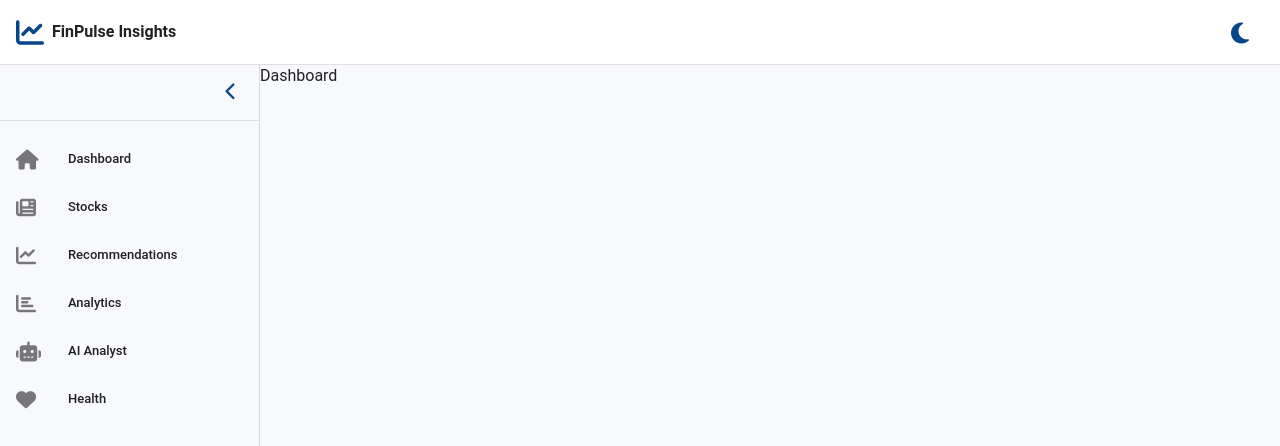
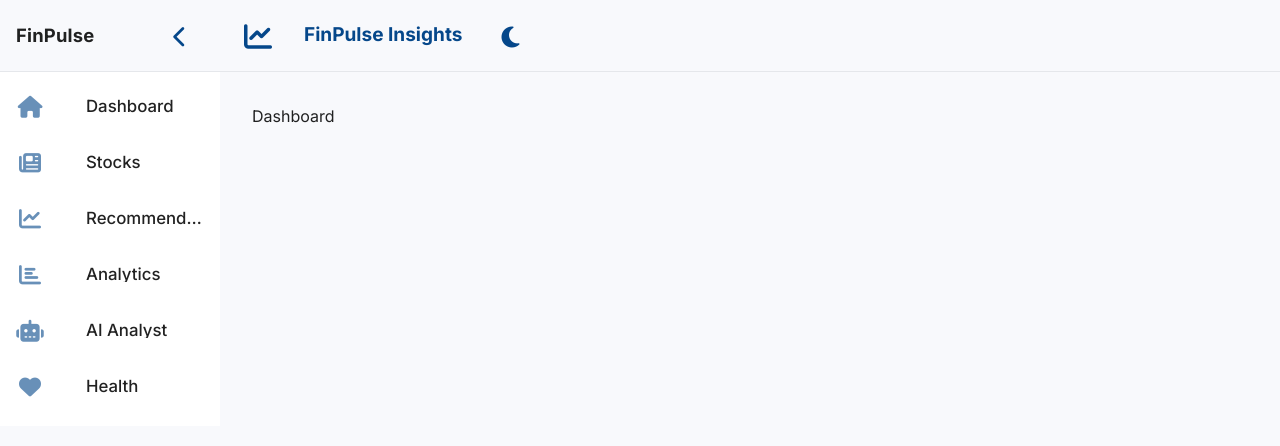
Before and after one commit to jsurrea/finpulse-insights, a Vue app in the folder web/: page / in a window 1280 px wide. Shown: the top 446 px of the page. Built offline with nearby package versions, Linux system fonts and the light colour scheme.

Commit message:
Improve style of sidebar and header

```diff
--- a/web/src/assets/main.css
+++ b/web/src/assets/main.css
@@ -1 +1,5 @@
 @import "tailwindcss";
+
+html, body {
+  font-family: 'Inter', system-ui, sans-serif !important;
+}
--- a/web/src/components/layout/AppHeader.vue
+++ /dev/null
@@ -1,41 +0,0 @@
-<template>
-  <v-app-bar flat height="72" density="comfortable" class="border-b">
-    <v-container fluid class="px-4">
-      <v-row align="center" no-gutters>
-        <RouterLink to="/dashboard" class="d-flex align-center text-decoration-none">
-          <v-icon size="28" color="primary" class="mr-2">fas fa-chart-line</v-icon>
-          <span class="font-weight-bold d-none d-md-inline">FinPulse Insights</span>
-        </RouterLink>
-        <v-spacer />
-        <!-- Móvil: botón abrir sidebar -->
-        <v-btn
-          class="d-md-none"
-          icon
-          variant="text"
-          color="primary"
-          aria-label="Abrir sidebar"
-          @click="ui.setSidebar(true)"
-        >
-          <v-icon>fas fa-bars</v-icon>
-        </v-btn>
-        <!-- Dark-mode -->
-        <v-btn
-          icon
-          variant="text"
-          color="primary"
-          aria-label="Toggle theme"
-          @click="ui.toggleDarkMode"
-        >
-          <v-icon v-if="!ui.dark">fas fa-moon</v-icon>
-          <v-icon v-else>fas fa-sun</v-icon>
-        </v-btn>
-      </v-row>
-    </v-container>
-  </v-app-bar>
-</template>
-
-<script setup lang="ts">
-import { RouterLink } from 'vue-router'
-import { useUI } from '@/stores/ui'
-const ui = useUI()
-</script>
--- /dev/null
+++ b/web/src/components/layout/AppHeaderLeft.vue
@@ -0,0 +1,15 @@
+<template>
+  <div class="header-left d-flex align-center pl-6 pr-4" style="height: 100%;">
+    <v-icon color="primary" size="28">fas fa-chart-line</v-icon>
+  </div>
+</template>
+<style scoped>
+.header-left {
+  grid-area: header-left;
+  font-family: 'Inter', system-ui, sans-serif;
+  font-weight: 700;
+  font-size: 1.12rem;
+  display: flex;
+  align-items: center;
+}
+</style>
--- /dev/null
+++ b/web/src/components/layout/AppHeaderRight.vue
@@ -0,0 +1,33 @@
+<template>
+  <div class="header-right d-flex align-center justify-end pr-8 pl-4" style="height: 100%;">
+    <span class="header-app-name mr-6 font-weight-bold text-primary" style="font-family: Inter, system-ui, sans-serif;">
+      FinPulse Insights
+    </span>
+    <v-btn
+      icon
+      variant="text"
+      color="primary"
+      aria-label="Toggle theme"
+      @click="ui.toggleDarkMode"
+    >
+      <v-icon v-if="!ui.dark">fas fa-moon</v-icon>
+      <v-icon v-else>fas fa-sun</v-icon>
+    </v-btn>
+  </div>
+</template>
+<script setup lang="ts">
+import { useUI } from '@/stores/ui'
+const ui = useUI()
+</script>
+<style scoped>
+.header-right {
+  font-size: 1.2rem;
+  font-family: 'Inter', system-ui, sans-serif;
+  font-weight: 500;
+  color: var(--v-theme-primary);
+}
+.header-app-name {
+  font-size: 1.19rem;
+  font-family: 'Inter', system-ui, sans-serif;
+}
+</style>
--- a/web/src/components/layout/AppSidebar.vue
+++ b/web/src/components/layout/AppSidebar.vue
@@ -1,51 +1,51 @@
 <template>
-  <v-navigation-drawer
-    v-model="ui.sidebar"
-    permanent
-    width="260"
-    class="border-r"
-    style="background: var(--v-theme-background)"
-    app
+  <aside
+    :class="['app-sidebar', { collapsed: !ui.sidebar }]"
+    aria-label="Sidebar"
   >
-    <div class="d-flex justify-end px-2 py-2">
+    <div class="sidebar-toggle-row">
+      <span class="sidebar-brand" v-if="ui.sidebar">FinPulse</span>
       <v-btn
         icon
         variant="text"
         color="primary"
-        size="small"
-        aria-label="Colapsar sidebar"
+        aria-label="Colapsar/expandir sidebar"
         @click="ui.toggleSidebar"
+        class="ml-auto sidebar-toggle-btn"
       >
-        <v-icon v-if="ui.sidebar">fas fa-chevron-left</v-icon>
-        <v-icon v-else>fas fa-chevron-right</v-icon>
+        <v-icon size="22">
+          <template v-if="ui.sidebar">fas fa-chevron-left</template>
+          <template v-else>fas fa-bars</template>
+        </v-icon>
       </v-btn>
     </div>
-    <v-divider class="mb-2" />
-    <!-- Navegación -->
-    <v-list nav density="comfortable">
+    <v-list nav dense class="sidebar-menu">
       <v-list-item
-        v-for="item in items"
+        v-for="item in navItems"
         :key="item.to"
         :to="item.to"
-        :active="$route.path.startsWith(item.to)"
-        rounded="lg"
+        :active="$route.path === item.to"
+        rounded="xl"
+        class="sidebar-item"
+        :class="{ 'collapsed': !ui.sidebar }"
         active-class="bg-primary text-white"
-        class="px-2"
         @click="onNav"
       >
         <template #prepend>
-          <v-icon size="20">{{ item.icon }}</v-icon>
+          <v-icon size="22" color="primary" class="sidebar-icon-center">{{ item.icon }}</v-icon>
         </template>
-        <v-list-item-title v-if="ui.sidebar">{{ item.label }}</v-list-item-title>
+        <transition name="fade-x">
+          <v-list-item-title v-if="ui.sidebar" class="sidebar-label">{{ item.label }}</v-list-item-title>
+        </transition>
       </v-list-item>
     </v-list>
-  </v-navigation-drawer>
+  </aside>
 </template>
 
 <script setup lang="ts">
 import { useUI } from '@/stores/ui'
 const ui = useUI()
-const items = [
+const navItems = [
   { to: '/dashboard', icon: 'fas fa-home', label: 'Dashboard' },
   { to: '/stocks', icon: 'fas fa-newspaper', label: 'Stocks' },
   { to: '/recommendations', icon: 'fas fa-chart-line', label: 'Recommendations' },
@@ -53,7 +53,75 @@ const items = [
   { to: '/ai-analyst', icon: 'fas fa-robot', label: 'AI Analyst' },
   { to: '/health', icon: 'fas fa-heart', label: 'Health' }
 ]
-function onNav () {
-  if (window.innerWidth < 768) ui.setSidebar(false)
+function onNav() { if (window.innerWidth < 768) ui.setSidebar(false) }
+</script>
+
+<style scoped>
+.app-sidebar {
+  grid-area: sidebar;
+  width: 220px;
+  min-width: 56px;
+  background: var(--v-theme-surface);
+  border-right: 3px solid var(--v-theme-primary);
+  transition: width .24s cubic-bezier(.4,0,.2,1), background .2s;
+  display: flex;
+  flex-direction: column;
+  align-items: stretch;
 }
-</script>
+.app-sidebar.collapsed {
+  width: 60px;
+}
+
+.sidebar-toggle-row {
+  display: flex;
+  align-items: center;
+  height: 72px;
+  padding: 0 16px;
+  border-bottom: 1px solid var(--v-theme-outline, #E5E7EB);
+  font-family: 'Inter', system-ui, sans-serif;
+  font-weight: 700;
+  font-size: 1.15rem;
+  background: var(--v-theme-surface);
+  letter-spacing: 0.01em;
+}
+.sidebar-brand {
+  margin-right: 10px;
+  user-select: none;
+  color: var(--v-theme-primary);
+}
+.sidebar-toggle-btn {
+  margin-left: auto;
+}
+.sidebar-menu {
+  padding-top: 10px;
+}
+.sidebar-label {
+  margin-left: 10px;
+  font-family: 'Inter', system-ui, sans-serif;
+  font-size: 1.05rem;
+  font-weight: 500;
+  color: var(--v-theme-primary);
+  user-select: none;
+}
+.sidebar-icon-center {
+  min-width: 28px;
+  text-align: center;
+}
+.sidebar-item {
+  margin-bottom: 8px;
+  display: flex;
+  align-items: center;
+  transition: background .15s, color .15s;
+}
+.sidebar-item.v-list-item--active,
+.sidebar-item:hover {
+  background: rgba(var(--v-theme-primary-rgb),0.13) !important;
+  color: var(--v-theme-primary) !important;
+}
+.fade-x-enter-active, .fade-x-leave-active {
+  transition: opacity 0.21s cubic-bezier(.4,0,.2,1);
+}
+.fade-x-enter-from, .fade-x-leave-to {
+  opacity: 0;
+}
+</style>
--- a/web/src/layouts/AppLayout.vue
+++ b/web/src/layouts/AppLayout.vue
@@ -1,13 +1,45 @@
 <template>
-  <AppHeader />
-  <AppSidebar />
-  <v-main>
-    <router-view />
-  </v-main>
-  <!-- Toaster, Dialogs, etc. -->
+  <div class="layout-grid">
+    <AppSidebar />
+    <header class="header-grid">
+      <AppHeaderLeft />
+      <AppHeaderRight />
+    </header>
+    <main class="main-content">
+      <router-view />
+    </main>
+  </div>
 </template>
 
 <script setup lang="ts">
-import AppHeader from '@/components/layout/AppHeader.vue'
 import AppSidebar from '@/components/layout/AppSidebar.vue'
+import AppHeaderLeft from '@/components/layout/AppHeaderLeft.vue'
+import AppHeaderRight from '@/components/layout/AppHeaderRight.vue'
 </script>
+
+<style scoped>
+.layout-grid {
+  min-height: 100vh;
+  display: grid;
+  grid-template-columns: auto 1fr;
+  grid-template-rows: 72px 1fr;
+  grid-template-areas:
+    "sidebar header"
+    "sidebar main";
+  background: var(--v-theme-background);
+}
+.header-grid {
+  grid-area: header;
+  display: flex;
+  height: 72px;
+  border-bottom: 1.5px solid var(--v-theme-outline, #E5E7EB);
+  background: var(--v-theme-surface);
+  align-items: stretch;
+}
+.main-content {
+  grid-area: main;
+  padding: 2rem;
+  overflow: auto;
+  background: var(--v-theme-surface);
+}
+</style>
```
